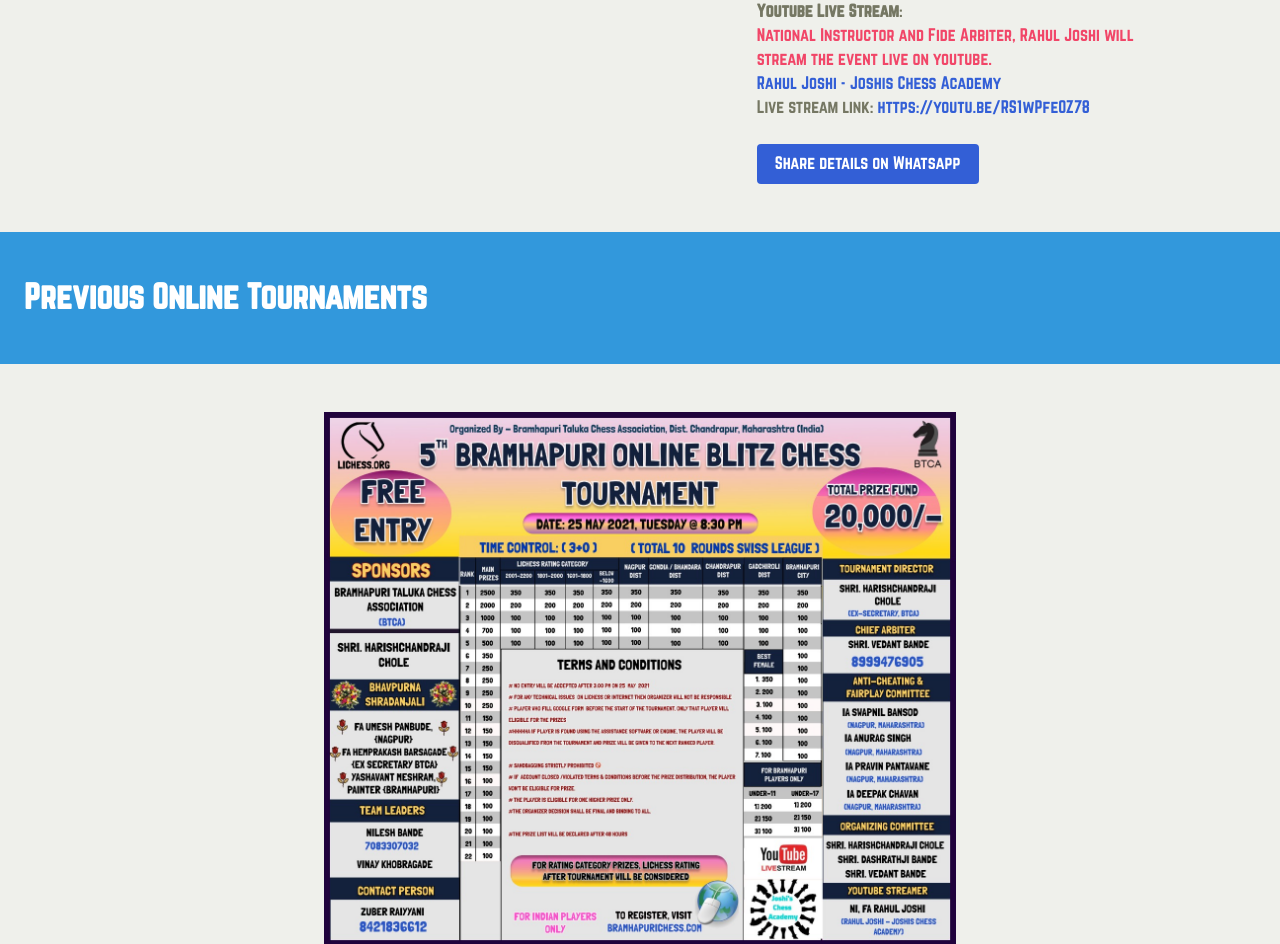
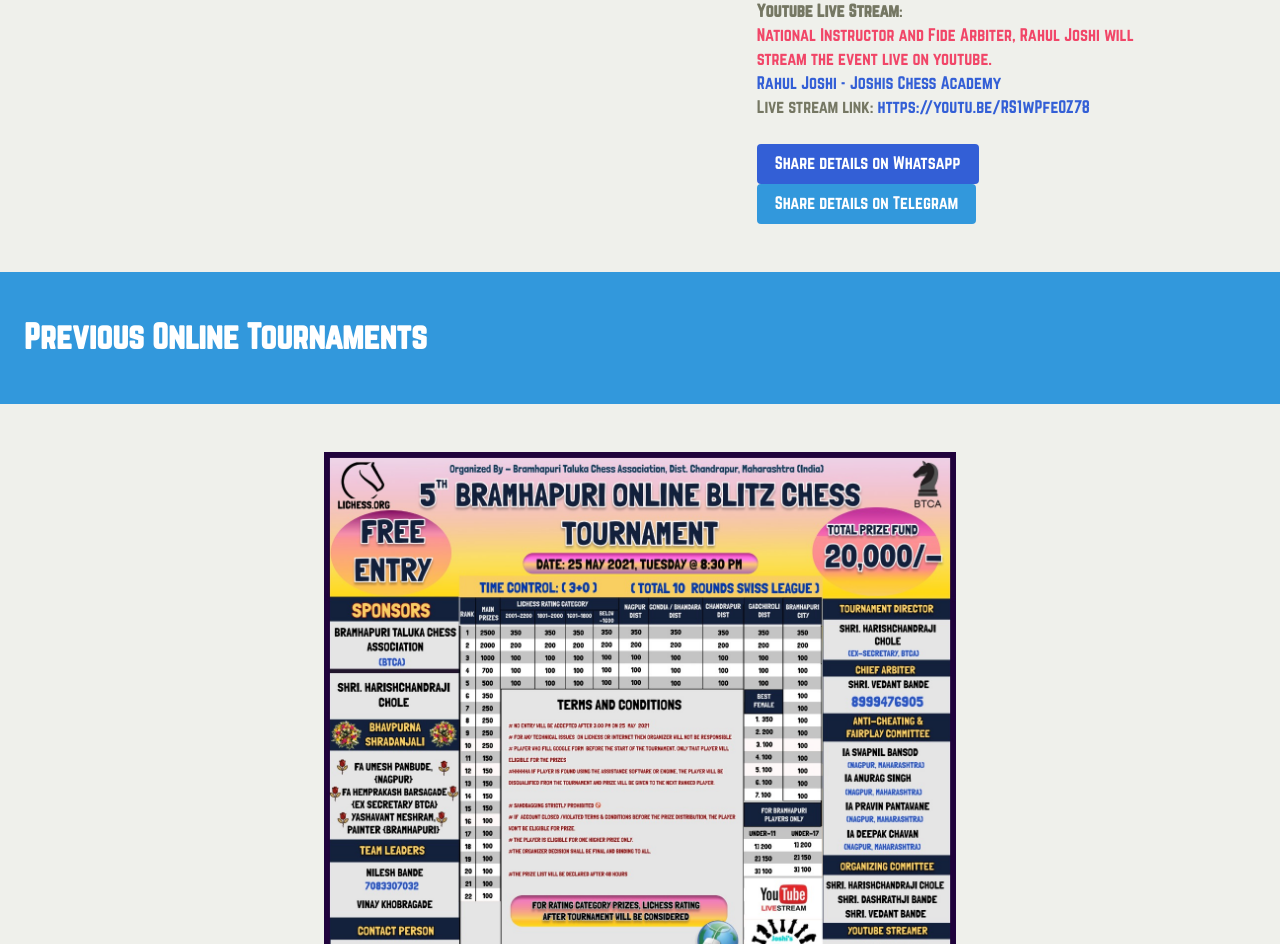
Before and after one commit to feat7/bramhapurichess.com, a website: page index.html in a window 1280 px wide. Shown: the part 1822-2766 px from the top of the page. Drawn offline with Linux system fonts and the light colour scheme; files whose address does not match are found by name.

Commit message:
share on telegram

```diff
--- a/index.html
+++ b/index.html
@@ -200,9 +200,11 @@
       Live stream link: <a href="https://youtu.be/RS1wPfeOZ78">https://youtu.be/RS1wPfeOZ78</a>
       <br/>
       <br/>
-
-        <a class="button is-primary" href="whatsapp://send?text=*20,000 INR Prizes and Free Entry!!!* Bramhapuri Taluka Chess Association (BTCA) is organizing 6th Bramhapuri Online Blitz Chess Tournament. For more detials click here: https://bramhapurichess.com/">Share details on Whatsapp</a>
-          </div>
+        <div class="block">
+          <a class="button is-primary" href="whatsapp://send?text=*20,000 INR Prizes and Free Entry!!!* Bramhapuri Taluka Chess Association (BTCA) is organizing 6th Bramhapuri Online Blitz Chess Tournament. For more detials click here: https://bramhapurichess.com/">Share details on Whatsapp</a>
+          <a class="button is-info" href="https://t.me/share/url?text=20,000 INR Prizes and Free Entry!!! Bramhapuri Taluka Chess Association (BTCA) is organizing 6th Bramhapuri Online Blitz Chess Tournament. For more detials click here: https://bramhapurichess.com/">Share details on Telegram</a>
+        </div>
+      </div>
         </div>
 
       </div>
```
